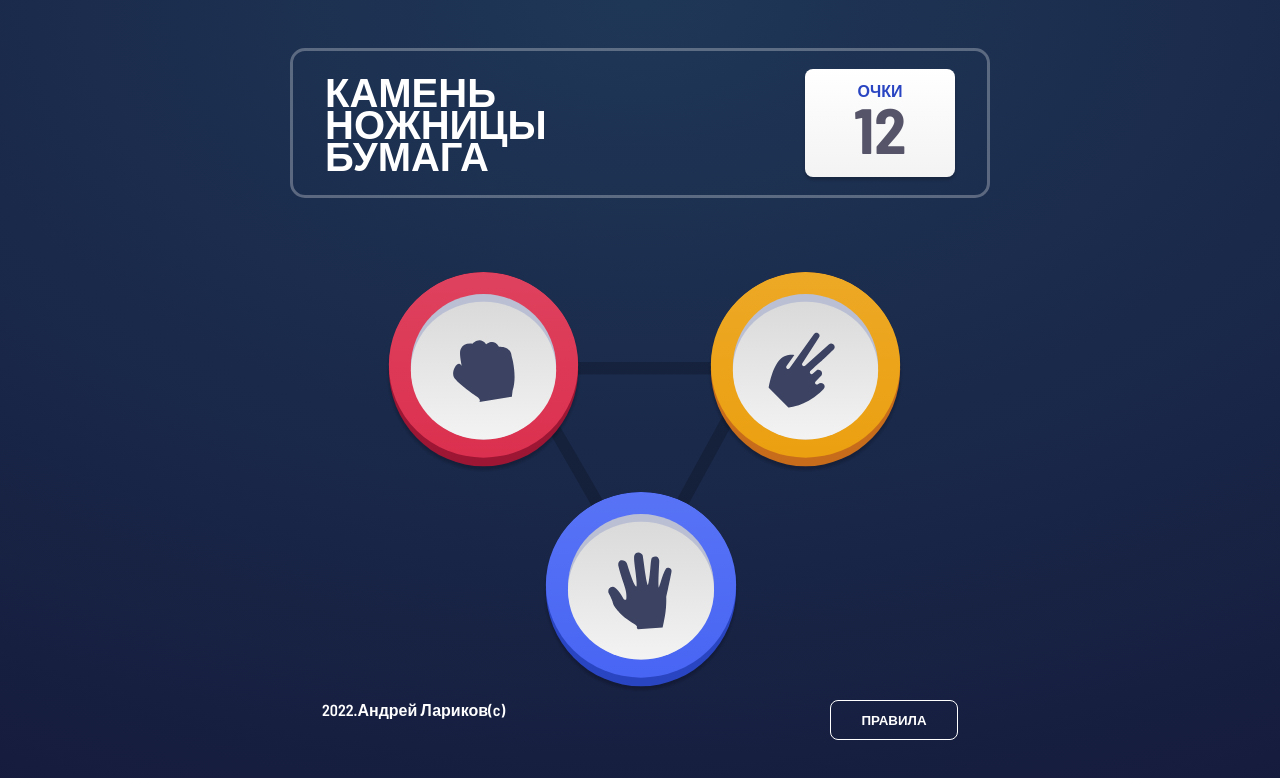
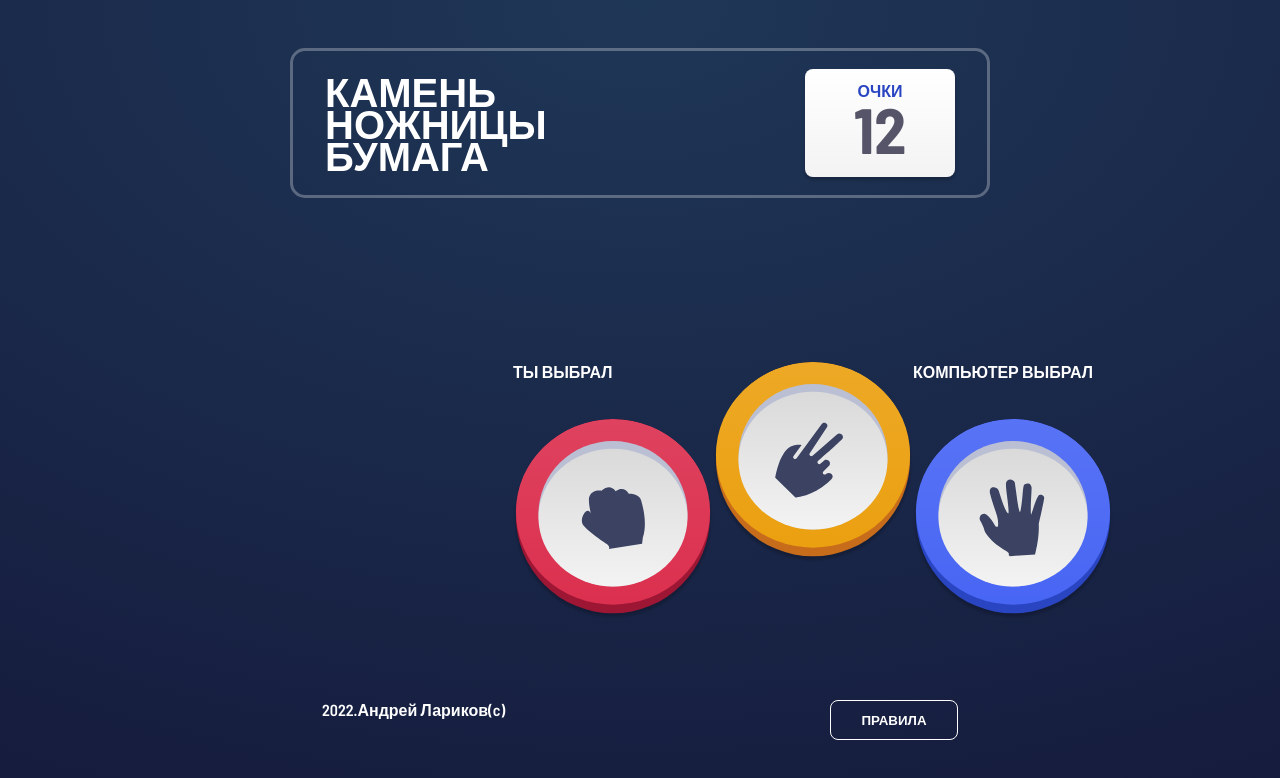
Before and after one commit to larikov174/rock-paper-scissors, a React (Vite) app: page / in a window 1280 px wide. Shown: the top 778 px of the page. Built offline with nearby package versions, Linux system fonts and the light colour scheme.

Commit message:
feat: add gamble screen

```diff
--- /dev/null
+++ b/src/components/GambleScreen.jsx
@@ -0,0 +1,52 @@
+import styled from 'styled-components';
+import rock from '../assets/rock.svg';
+import paper from '../assets/paper.svg';
+import scissors from '../assets/scissors.svg';
+
+const Container = styled.section`
+  width: min(254px, calc(100% - 64px));
+  height: clamp(188px, 287px, 50vw);
+  display: grid;
+  grid-template-columns: repeat(3,1fr);
+  grid-template-rows: 1fr 4fr;
+  grid-template-areas:
+    'playerPickText resultArea housePickText'
+    'playerPickImage resultArea housePickImage';
+`;
+
+const Image = styled.img`
+  grid-area: ${(props) => props.area};
+  width: clamp(100px, 200px, 50vw);
+  height: clamp(100px, 200px, 50vw);
+  position: ${(props) => props.position};
+  left: ${(props) => props.left};
+  top: ${(props) => props.top};
+  border-radius: 50%;
+  &:hover {
+    box-shadow: 0 0 10px 30px #ffffff24;
+    cursor: pointer;
+    will-change: transform;
+    transition: box-shadow 0.3s;
+  }
+  &:active {
+    box-shadow: 0 0 20px #bbbbbb;
+  }
+`;
+
+const Title = styled.p`
+  grid-area: ${(props) => props.area};
+`;
+
+const GambleScreen = () => {
+  return (
+    <Container>
+      <Title area="playerPickText">Ты выбрал</Title>
+      <Image src={rock} area="playerPickImage" />
+      <Title area="housePickText">Компьютер выбрал</Title>
+      <Image src={paper} area="housePickImage" />
+      <Image src={scissors} area="resultArea" />
+    </Container>
+  );
+};
+
+export default GambleScreen;
--- a/src/components/Game.jsx
+++ b/src/components/Game.jsx
@@ -1,18 +1,20 @@
 import styled from 'styled-components';
 import PickScreen from './PickScreen';
+import GambleScreen from './GambleScreen';
 
 const GameContainer = styled.article`
   width: 100%;
   min-height: 350px;
-	margin-top: 164px;
+  margin-top: 164px;
   display: flex;
-	justify-content: center;
+  justify-content: center;
 `;
 
 const Game = () => {
   return (
     <GameContainer>
-      <PickScreen />
+      {/* <PickScreen /> */}
+      <GambleScreen />
     </GameContainer>
   );
 };
```
